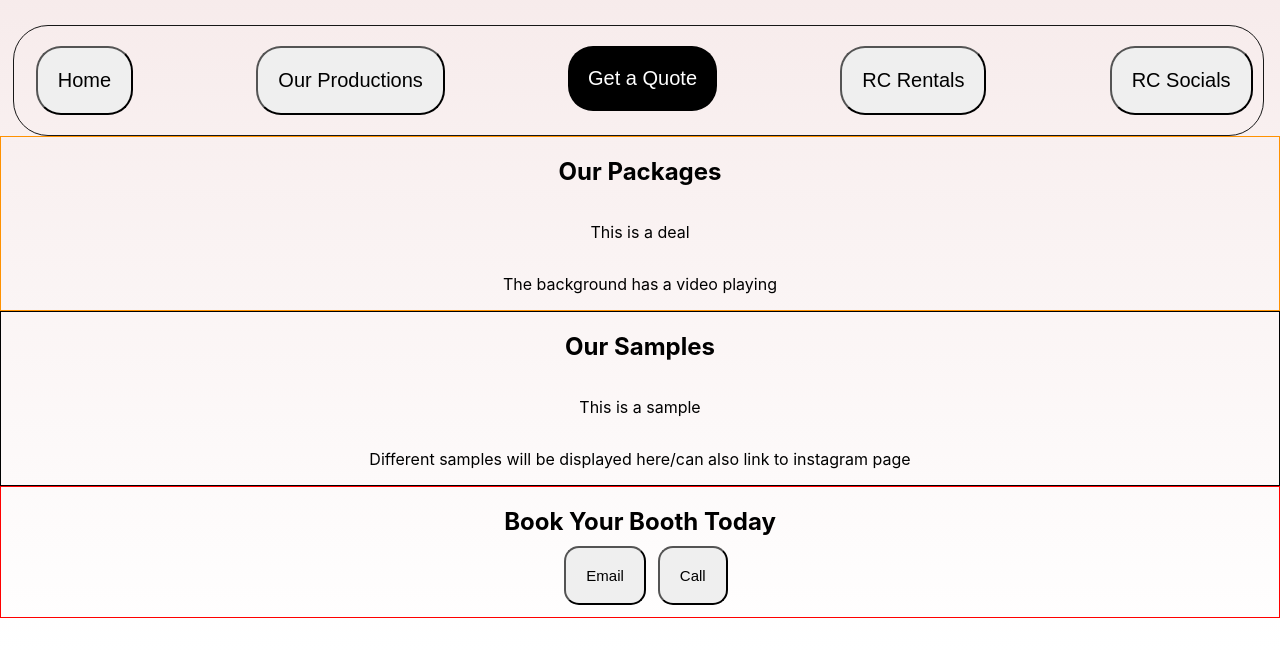
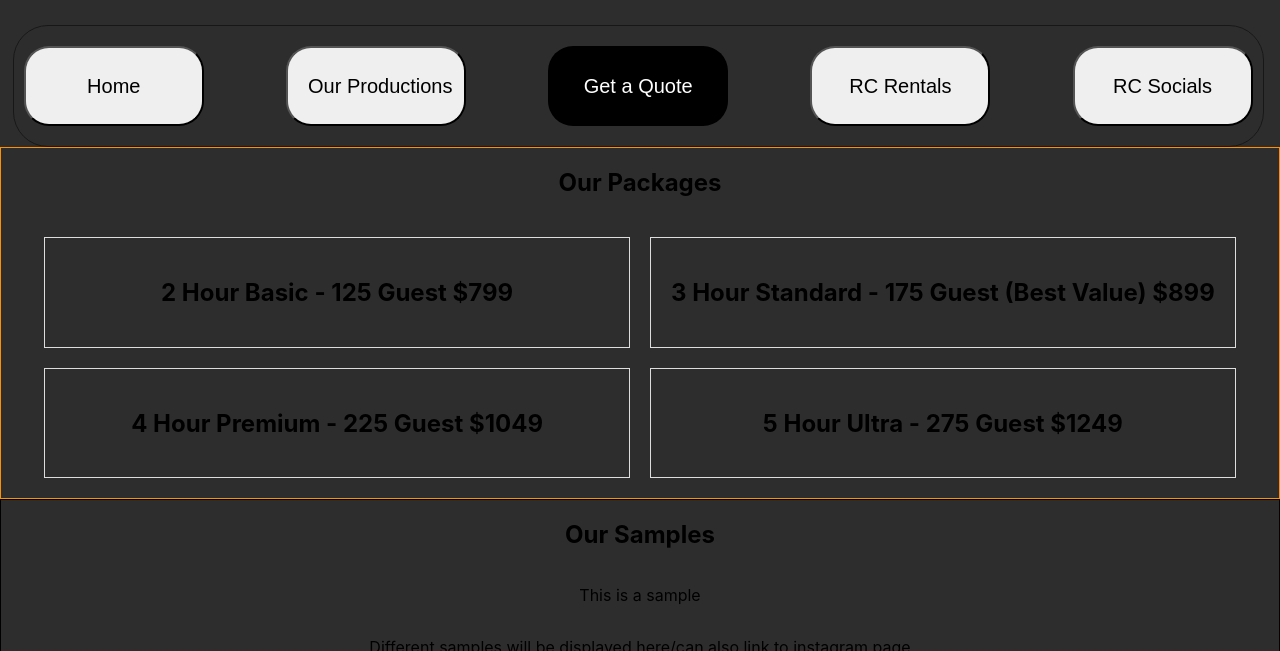
Before and after one commit to sherxyar/Memories_PhotoBooth_, a website built with Vite: page index.html in a window 1280 px wide. Shown: the part 149-800 px from the top of the page. Built offline with nearby package versions, Linux system fonts and the light colour scheme.

Commit message:
made changes

```diff
--- a/index.html
+++ b/index.html
@@ -41,8 +41,31 @@
 
       <div class="deals">
         <h2>Our Packages</h2>
-        <p>This is a deal </p>
-        <p> The background has a video playing</p>
+        <div class="grid-container">
+          <!-- Box 1 -->
+          <div class="grid-item">
+            <h2>2 Hour Basic - 125 Guest $799</h2>
+            <p>This is some information about the first section.</p>
+          </div>
+
+          <!-- Box 2 -->
+          <div class="grid-item">
+            <h2>3 Hour Standard - 175 Guest (Best Value) $899 </h2>
+            <p>Details about the second section go here.</p>
+          </div>
+
+          <!-- Box 3 -->
+          <div class="grid-item">
+            <h2>4 Hour Premium - 225 Guest $1049</h2>
+            <p>Information for the third section is placed here.</p>
+          </div>
+
+          <!-- Box 4 -->
+          <div class="grid-item">
+            <h2>5 Hour Ultra - 275 Guest $1249</h2>
+            <p>Content related to the fourth section is provided in this box.</p>
+          </div>
+        </div>
       </div>
 
 
--- a/style.css
+++ b/style.css
@@ -16,7 +16,8 @@ main {
 }
 
 .background {
-  background: linear-gradient(to bottom, rgb(245, 231, 231), white);
+ /* background: linear-gradient(to bottom, rgb(245, 231, 231), white);*/
+ background-color: rgba(0, 0, 0, 0.822);
   width: 100vw;
   height: 100vh;
 }
@@ -53,7 +54,7 @@ main {
 }
 
 .MemoriesFont {
-  color: #000;
+  color: #ffffff;
   text-align: center;
   font-family: Inria Sans;
   font-size: 40px;
@@ -82,14 +83,14 @@ main {
 
 /* Style the header buttons */
 .topBanner button {
-  text-align: center;
+  width: 180px; /* Adjust the width as needed */
+  height: 80px;
+  text-align:center;
   padding: 20px;
-  margin-left: 12px;
-  text-decoration: none;
   font-size: 20px;
-  line-height: 25px;
   border-radius: 25px;
   cursor: pointer;
+  white-space: nowrap;
 }
 
 /* Change the background color on mouse-over */
@@ -190,3 +191,27 @@ main {
 
 /* Show the dropdown menu (use JS to add this class to the .dropdown-content container when the user clicks on the dropdown button) */
 .show {display:block;}
+
+
+.grid-container {
+  display: grid;
+  grid-template-columns: repeat(2, 1fr);
+  grid-template-rows: repeat(2, 1fr);
+  gap: 20px;
+  padding: 20px;
+}
+
+.grid-item {
+  border: 1px solid #ddd;
+  padding: 20px;
+  text-align: center;
+}
+
+.grid-item:hover,
+.grid-item.active {
+  background-color: #f0f0f0; /* Change the background color on hover or when active */
+}
+
+.grid-item p {
+  display: none; /* Initially hide the information */
+}
```
